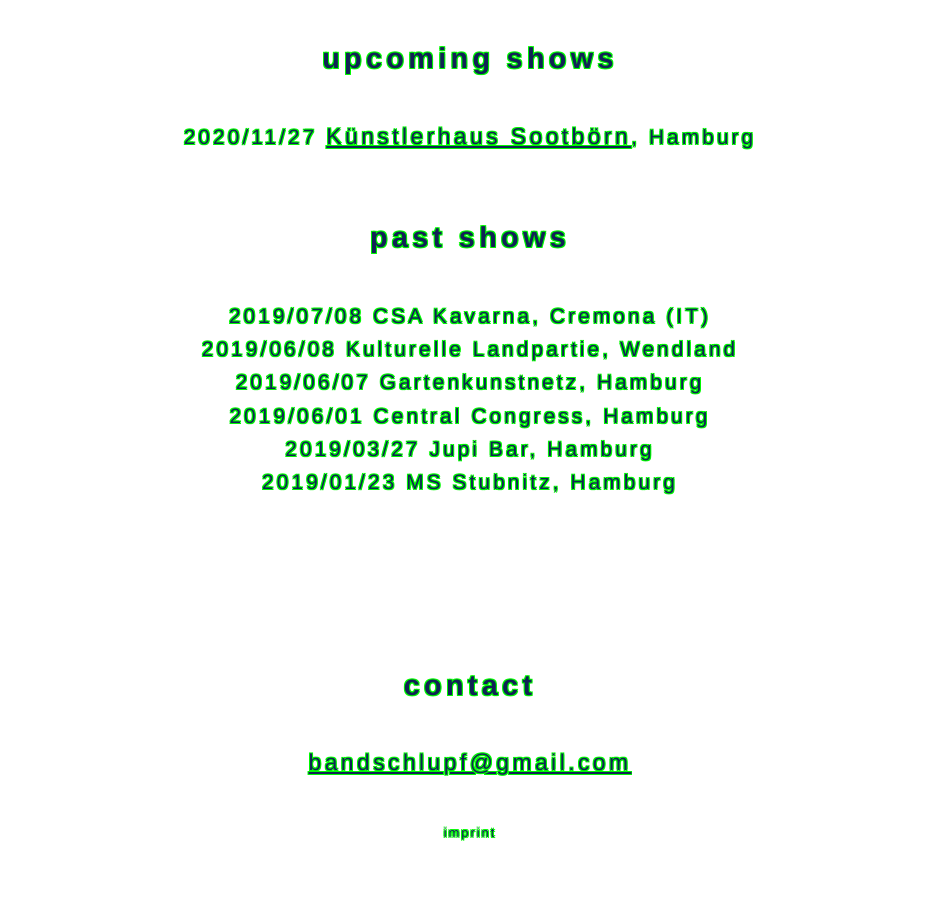
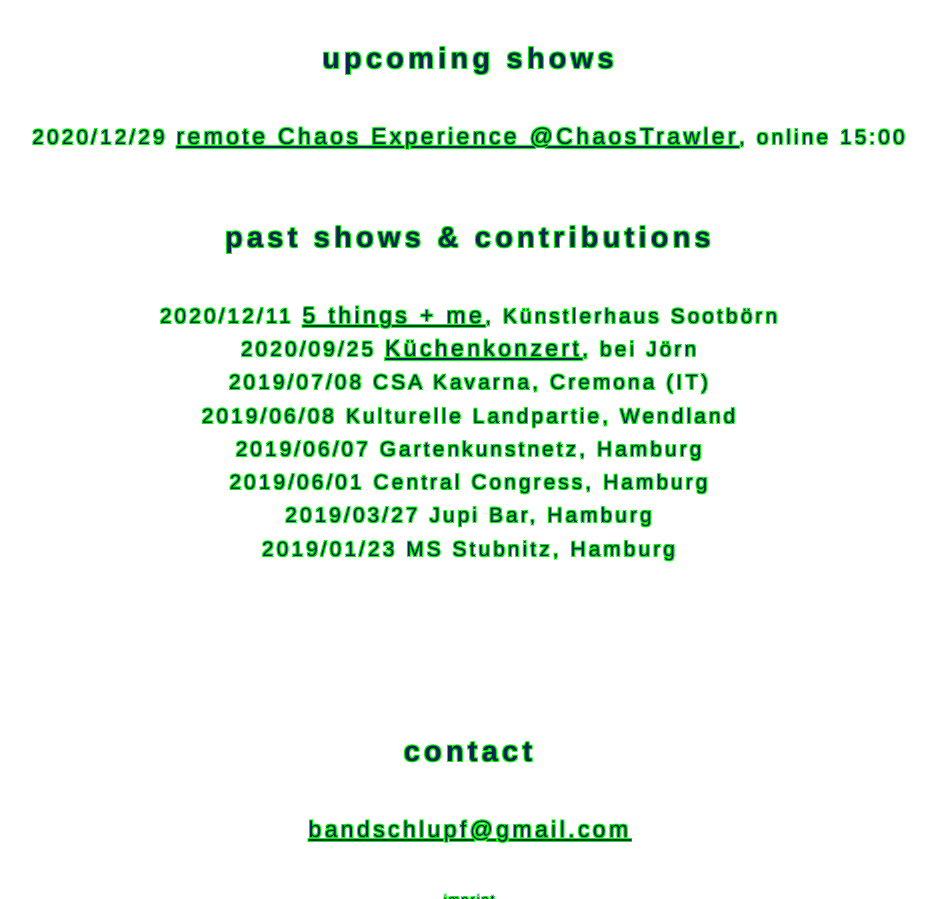
Before and after one commit to bandschlupf/bandschlupf.github.io, a plain HTML site: page index.html in a window 1280 px wide. Shown: the part 1700-2599 px from the top of the page, without its empty margins (170-1106 px from the left). Drawn offline with Linux system fonts and the light colour scheme.

Commit message:
Update index.html

```diff
--- a/index.html
+++ b/index.html
@@ -36,12 +36,14 @@
             <h2>upcoming shows</h2>
 
             <p>
-                2020/11/27 <a href="https://kuenstlerhaus-sootboern.de/vom-verschwinden-der-konturen-die-unordnung-der-dinge/" target="_blank">Künstlerhaus Sootbörn</a>, Hamburg<br>&nbsp;
+                2020/12/29 <a href="https://streaming.media.ccc.de/rc3/chaostrawler" target="_blank">remote Chaos Experience @ChaosTrawler</a>, online 15:00<br>&nbsp;
             </p>
 
-            <h2>past shows</h2>
+            <h2>past shows & contributions</h2>
 
             <p>
+                  2020/12/11 <a href="https://kuenstlerhaus-sootboern.de/vom-verschwinden-der-konturen-die-unordnung-der-dinge/" target="_blank">5 things + me</a>, Künstlerhaus Sootbörn<br>
+            	2020/09/25 <a href="https://www.instagram.com/p/CFkIMc1lYAq/?utm_source=ig_web_button_share_sheet" target="_blank">Küchenkonzert</a>, bei Jörn<br>
                 2019/07/08 CSA Kavarna, Cremona (IT)<br>
                 2019/06/08 Kulturelle Landpartie, Wendland<br>
                 2019/06/07 Gartenkunstnetz, Hamburg<br>
```
